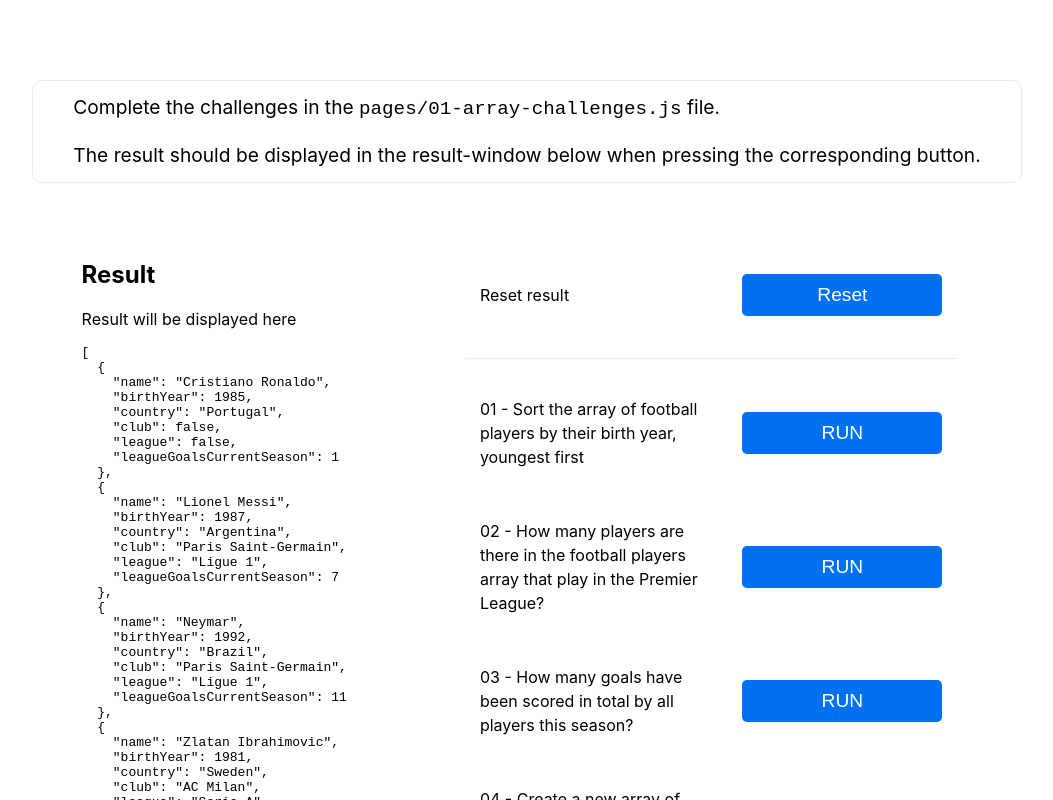
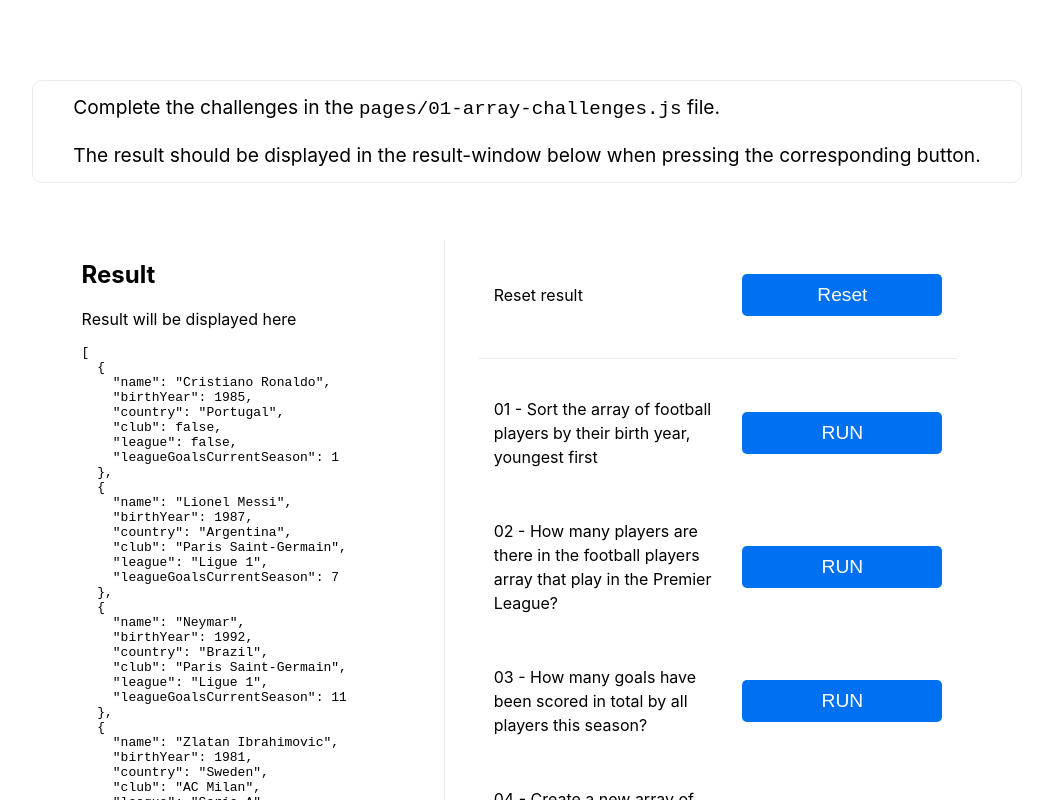
Before and after one commit to mariusnergard/sotera-react-challenges, a Next.js app: page /01-array-challenges in a window 1280 px wide. Shown: the top 800 px of the page, without its empty margins (113-1166 px from the left). Built offline with nearby package versions, Linux system fonts and the light colour scheme.

Commit message:
Added a vertical divider

```diff
--- a/pages/01-array-challenges.js
+++ b/pages/01-array-challenges.js
@@ -100,6 +100,8 @@ export const ArrayChallenges = () => {
           <pre>{JSON.stringify(result, null, 2)}</pre>
         </div>
 
+        <div className={styles.verticalDivider} />
+
         <div className={styles.challenges}>
           <div className={styles.challenge}>
             <p>Reset result</p>
--- a/styles/Home.module.css
+++ b/styles/Home.module.css
@@ -120,7 +120,7 @@
 .challengeWindow {
   width: 80%;
   display: grid;
-  grid-template-columns: 4fr 6fr;
+  grid-template-columns: 4fr 3px 6fr;
   grid-gap: 20px;
   border: #FFF 1px solid;
   padding: 40px;
@@ -171,6 +171,11 @@
   margin: 3px 0;
 }
 
+.verticalDivider {
+  border-left: 1px solid #eaeaea;
+  margin: 0 3px;
+}
+
 @media (max-width: 600px) {
   .grid {
     width: 100%;
```
